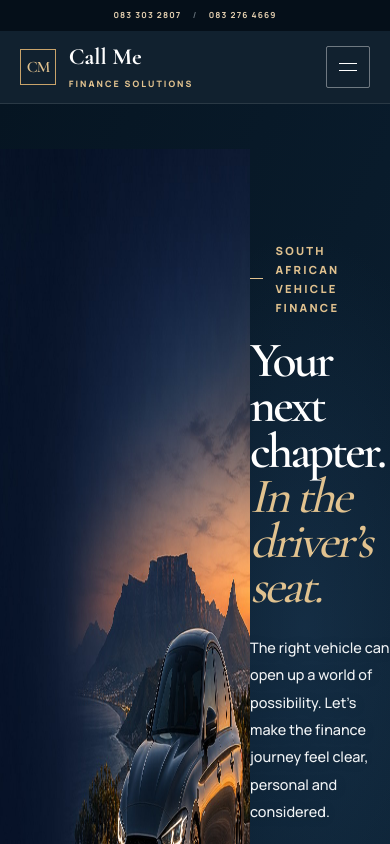
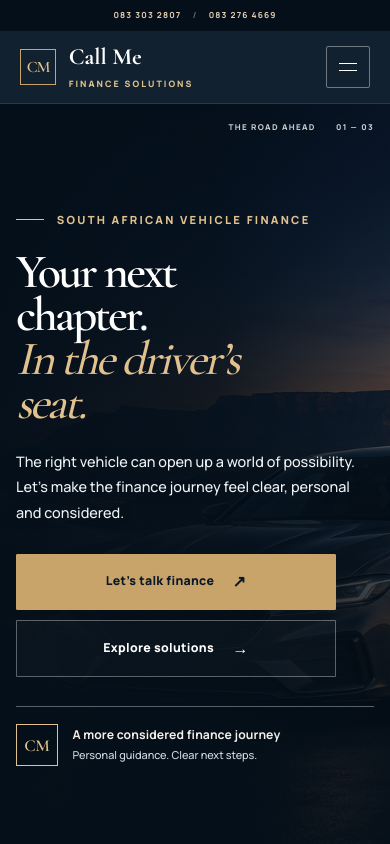
Before and after one commit to NateJ4y/financial-solutions, a Next.js app: page / in a window 390 px wide. Shown: the top 844 px of the page. Built offline with nearby package versions, Linux system fonts and the light colour scheme.

Commit message:
Use a dedicated full-bleed background layer for the homepage hero

```diff
--- a/app/launch-hero-mobile.css
+++ b/app/launch-hero-mobile.css
@@ -1,164 +1,220 @@
-/* Full-bleed Launch hero: one immersive, viewport-height homepage section. */
+/* Homepage Launch hero — image is a true section background, never a content column. */
 .launch-hero {
   position: relative;
   isolation: isolate;
   display: flex;
   align-items: center;
   width: 100%;
-  min-height: max(680px, calc(100svh - 122px));
-  padding: clamp(3.5rem, 7vh, 6rem) 0;
+  min-height: max(680px, calc(100svh - 88px));
+  padding: clamp(3rem, 7vh, 6rem) 0;
   overflow: hidden;
   border-radius: 0;
+  background: #071522;
+  color: #fff;
 }
 
-.launch-grid {
+.launch-hero .launch-background {
+  position: absolute;
+  inset: 0;
+  z-index: -1;
   display: block;
-  width: min(calc(100% - 3rem), 1280px);
-  margin-inline: auto;
-  position: relative;
-  z-index: 2;
+  width: 100%;
+  height: 100%;
+  overflow: hidden;
+  pointer-events: none;
 }
 
-.launch-copy {
-  width: min(100%, 720px);
-  padding: clamp(1rem, 3vh, 2rem) 0;
+.launch-hero .launch-background-image {
+  position: absolute;
+  inset: 0;
+  display: block;
+  width: 100%;
+  height: 100%;
+  max-width: none;
+  object-fit: cover;
+  object-position: center 56%;
+  transform: scale(1.015);
 }
 
-.launch-copy h1 {
+.launch-hero .launch-background-shade {
+  position: absolute;
+  inset: 0;
+  background:
+    linear-gradient(90deg, rgba(4, 15, 25, .94) 0%, rgba(4, 15, 25, .82) 38%, rgba(4, 15, 25, .32) 76%, rgba(4, 15, 25, .2) 100%),
+    linear-gradient(0deg, rgba(4, 15, 25, .82) 0%, rgba(4, 15, 25, .08) 62%);
+}
+
+.launch-hero .launch-background-label {
+  position: absolute;
+  top: clamp(1.5rem, 4vh, 3rem);
+  right: clamp(1.5rem, 4vw, 4rem);
+  display: flex;
+  gap: 1.25rem;
+  color: rgba(255, 255, 255, .78);
+  font-size: .58rem;
+  font-weight: 800;
+  letter-spacing: .17em;
+}
+
+.launch-hero .launch-grid {
+  position: relative;
+  z-index: 1;
+  display: block;
+  width: min(1280px, calc(100% - 3rem));
+  margin-inline: auto;
+}
+
+.launch-hero .launch-copy {
+  width: min(100%, 760px);
+  padding: 0;
+  animation: hero-enter .85s cubic-bezier(.2, .75, .25, 1) both;
+}
+
+.launch-hero .launch-eyebrow {
+  color: var(--gold-light);
+}
+
+.launch-hero .launch-copy h1 {
   max-width: 10ch;
+  color: #fff;
+  font-size: clamp(3.8rem, 7.8vw, 7.5rem);
+  line-height: .91;
   text-wrap: balance;
 }
 
-.launch-lead {
-  max-width: 34rem;
+.launch-hero .launch-copy h1 em {
+  color: var(--gold-light);
 }
 
-.launch-visual {
-  position: absolute;
-  inset: 0;
-  z-index: -1;
-  width: 100%;
-  height: 100%;
-  min-width: 0;
-  margin: 0;
-  padding: 0;
-  animation: none;
-  pointer-events: none;
+.launch-hero .launch-lead {
+  max-width: 34rem;
+  margin-top: 1.5rem;
+  color: #f0f3f5;
+  font-size: 1rem;
+  line-height: 1.85;
+  text-shadow: 0 1px 14px rgba(0, 0, 0, .3);
 }
 
-.launch-image-frame {
-  position: absolute;
-  inset: 0;
-  width: 100%;
-  height: 100%;
-  min-height: 100%;
-  border-radius: 0;
-  box-shadow: none;
-  background: #071522;
+.launch-hero .launch-actions {
+  margin-top: 1.8rem;
 }
 
-.launch-image {
-  object-position: center 55%;
-  animation: none;
-  transform: none;
+.launch-hero .launch-proof {
+  display: flex;
+  align-items: center;
+  gap: .9rem;
+  max-width: 420px;
+  margin-top: clamp(1.8rem, 4vh, 3rem);
+  padding-top: 1.1rem;
+  border-top: 1px solid rgba(255, 255, 255, .34);
+  color: #fff;
 }
 
-.launch-image-shade {
-  background:
-    linear-gradient(90deg, rgba(4, 15, 25, .94) 0%, rgba(4, 15, 25, .78) 42%, rgba(4, 15, 25, .30) 100%),
-    linear-gradient(0deg, rgba(4, 15, 25, .76) 0%, transparent 62%);
+.launch-hero .launch-proof-mark {
+  display: grid;
+  place-items: center;
+  flex: 0 0 42px;
+  width: 42px;
+  height: 42px;
+  border: 1px solid var(--gold-light);
+  color: var(--gold-light);
+  font: 600 1.05rem var(--serif);
 }
 
-.launch-image-label {
-  left: auto;
-  right: clamp(1.5rem, 4vw, 4rem);
-  top: clamp(1.5rem, 4vh, 3rem);
-  bottom: auto;
-  opacity: .8;
+.launch-hero .launch-proof strong,
+.launch-hero .launch-proof span {
+  display: block;
 }
 
-.launch-float-card,
-.launch-orbit,
-.launch-glow,
-.launch-scroll {
-  display: none;
+.launch-hero .launch-proof strong {
+  font-size: .76rem;
+  line-height: 1.4;
 }
 
-.launch-proof {
-  margin-top: clamp(2rem, 4vh, 3.5rem);
-  border-top-color: rgba(255, 255, 255, .32);
+.launch-hero .launch-proof span {
+  margin-top: .15rem;
+  color: #d4dce3;
+  font-size: .68rem;
 }
 
 @media (max-width: 780px) {
   .launch-hero {
-    min-height: max(680px, calc(100svh - 103px));
-    padding: 3.5rem 0;
-    align-items: center;
+    min-height: max(680px, calc(100svh - 76px));
+    padding: 3.25rem 0;
   }
 
-  .launch-grid {
+  .launch-hero .launch-grid {
     width: calc(100% - 2.5rem);
   }
 
-  .launch-copy {
-    width: 100%;
-    max-width: 620px;
-    padding: 0;
-  }
-
-  .launch-copy h1 {
-    max-width: 10ch;
-    font-size: clamp(3.35rem, 10.8vw, 5.5rem);
-  }
-
-  .launch-lead {
-    max-width: 34rem;
-    color: #f0f3f5;
-    text-shadow: 0 1px 12px rgba(0, 0, 0, .24);
-  }
-
-  .launch-image {
+  .launch-hero .launch-background-image {
     object-position: 62% center;
   }
 
-  .launch-image-shade {
+  .launch-hero .launch-background-shade {
     background:
-      linear-gradient(90deg, rgba(4, 15, 25, .95) 0%, rgba(4, 15, 25, .82) 58%, rgba(4, 15, 25, .38) 100%),
-      linear-gradient(0deg, rgba(4, 15, 25, .84) 0%, transparent 72%);
+      linear-gradient(90deg, rgba(4, 15, 25, .96) 0%, rgba(4, 15, 25, .86) 55%, rgba(4, 15, 25, .52) 100%),
+      linear-gradient(0deg, rgba(4, 15, 25, .9) 0%, rgba(4, 15, 25, .1) 75%);
   }
 
-  .launch-proof {
-    margin-top: 2rem;
+  .launch-hero .launch-copy {
+    max-width: 640px;
+  }
+
+  .launch-hero .launch-copy h1 {
+    max-width: 10ch;
+    font-size: clamp(3.35rem, 10.8vw, 5.4rem);
+  }
+
+  .launch-hero .launch-lead {
+    max-width: 33rem;
+    font-size: .9rem;
+    line-height: 1.75;
+  }
+
+  .launch-hero .launch-actions {
+    gap: .65rem;
+  }
+
+  .launch-hero .launch-proof {
+    margin-top: 1.8rem;
   }
 }
 
 @media (max-width: 420px) {
   .launch-hero {
-    min-height: max(680px, calc(100svh - 103px));
-    padding: 2.8rem 0;
+    min-height: max(680px, calc(100svh - 76px));
+    padding: 2.7rem 0;
   }
 
-  .launch-grid {
+  .launch-hero .launch-grid {
     width: calc(100% - 2rem);
   }
 
-  .launch-copy h1 {
-    font-size: clamp(3.1rem, 10.8vw, 3.8rem);
+  .launch-hero .launch-copy h1 {
+    font-size: clamp(3rem, 10.7vw, 3.8rem);
   }
 
-  .launch-actions {
-    max-width: 100%;
+  .launch-hero .launch-actions {
+    align-items: stretch;
+    flex-direction: column;
+    max-width: 320px;
   }
 
-  .launch-actions .button {
+  .launch-hero .launch-actions .button {
     width: 100%;
+  }
+
+  .launch-hero .launch-background-label {
+    top: 1rem;
+    right: 1rem;
+    font-size: .5rem;
   }
 }
 
 @media (prefers-reduced-motion: reduce) {
-  .launch-copy,
-  .launch-visual,
-  .launch-image {
+  .launch-hero .launch-copy,
+  .launch-hero .launch-background-image {
     animation: none !important;
     transform: none !important;
   }
```
